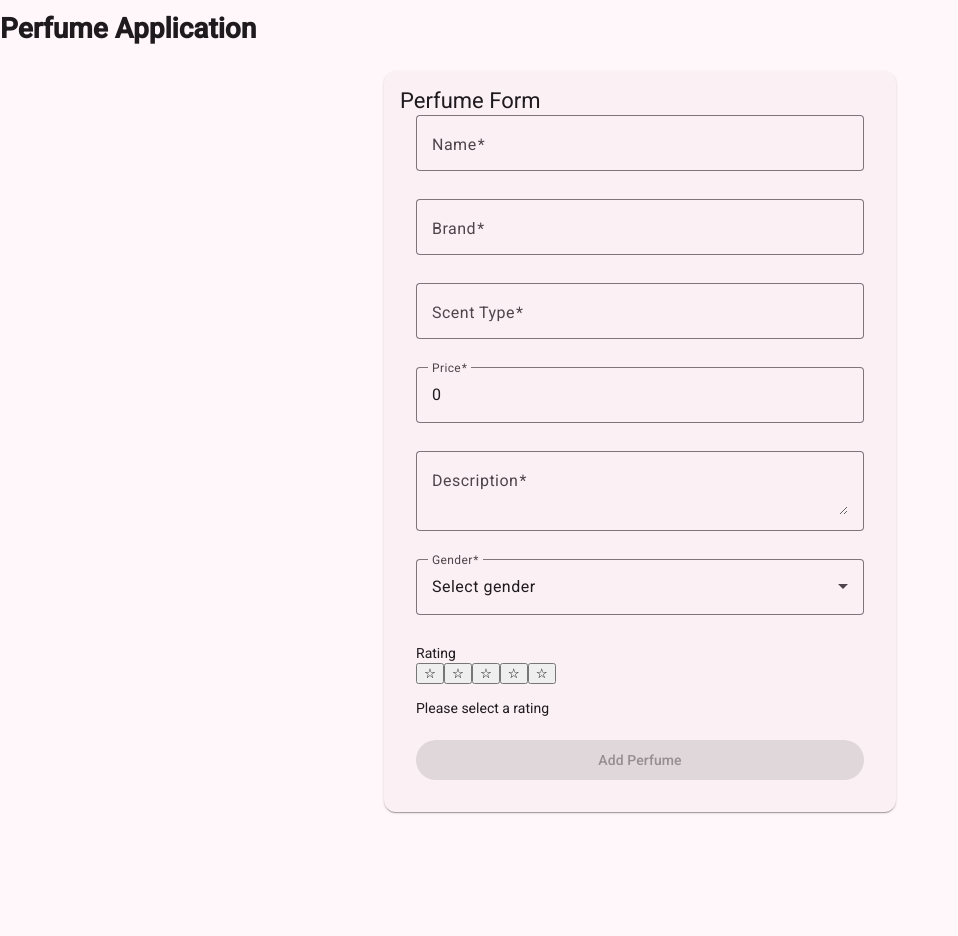
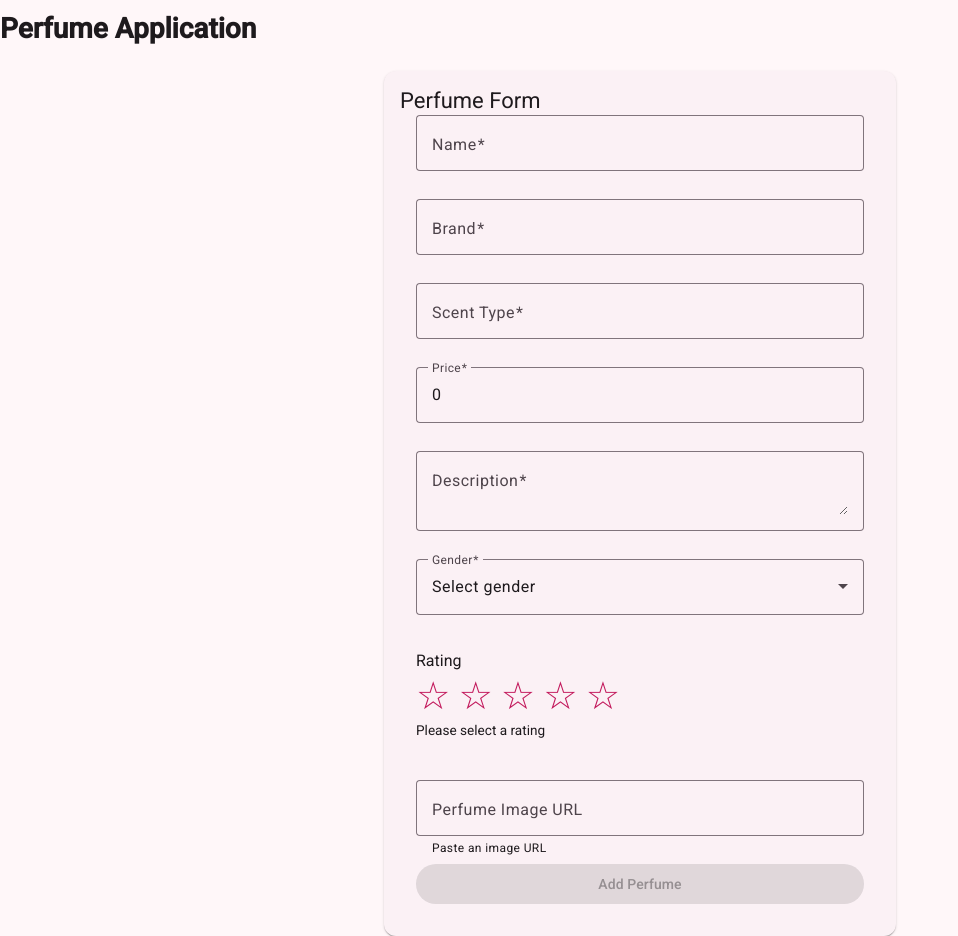
Before and after one commit to s00265100/perfume-app, an Angular app: page /perfumes/new in a window 1280 px wide. Shown: the whole page, without its empty margins (0-958 px from the left). Before the commit the page ends 819 px from the top, so only its background shows below. Built offline with nearby package versions, Linux system fonts and the light colour scheme.

Commit message:
added image add feature

```diff
--- a/src/app/features/perfumes/models/perfume.model.ts
+++ b/src/app/features/perfumes/models/perfume.model.ts
@@ -7,6 +7,7 @@ export interface Perfume {
   description: string;
   gender: 'Men' | 'Women' | 'Unisex';
   rating: number;
+  imageUrl?: string;
 }
 
 export interface CreatePerfumeDto {
@@ -17,7 +18,9 @@ export interface CreatePerfumeDto {
   description: string;
   gender: 'Men' | 'Women' | 'Unisex';
   rating: number;
+  imageUrl?: string;
 }
+
 export interface UpdatePerfumeDto {
   name: string;
   brand: string;
@@ -26,4 +29,5 @@ export interface UpdatePerfumeDto {
   description: string;
   gender: 'Men' | 'Women' | 'Unisex';
   rating: number;
+  imageUrl?: string;
 }
--- a/src/app/features/perfumes/pages/perfume-card/perfume-card.css
+++ b/src/app/features/perfumes/pages/perfume-card/perfume-card.css
@@ -0,0 +1,27 @@
+.card {
+  background: #fff7fb;
+  border-radius: 16px;
+  padding: 1rem;
+  margin-bottom: 1rem;
+  box-shadow: 0 4px 12px rgba(0, 0, 0, 0.08);
+  text-align: center;
+}
+
+.card img {
+  width: 180px;
+  height: 180px;
+  object-fit: contain;
+  margin-bottom: 1rem;
+  border-radius: 12px;
+}
+
+.card h3 {
+  margin-bottom: 0.5rem;
+}
+
+.card a {
+  display: inline-block;
+  margin-top: 0.5rem;
+  text-decoration: none;
+  font-weight: 600;
+}
--- a/src/app/features/perfumes/pages/perfume-card/perfume-card.html
+++ b/src/app/features/perfumes/pages/perfume-card/perfume-card.html
@@ -6,3 +6,21 @@
 
   <a [routerLink]="['/perfumes', perfume()._id]">View Profile</a>
 </div>
+<div class="card">
+
+  @if (perfume().imageUrl) {
+    <img
+      [src]="perfume().imageUrl"
+      [alt]="perfume().name">
+  }
+
+  <h3>{{ perfume().name }} - {{ perfume().brand }}</h3>
+
+  <p>Scent Type: {{ perfume().scentType }}</p>
+  <p>Price: €{{ perfume().price }}</p>
+
+  <a [routerLink]="['/perfumes', perfume()._id]">
+    View Profile
+  </a>
+
+</div>
--- a/src/app/features/perfumes/pages/perfume-details/perfume-details.html
+++ b/src/app/features/perfumes/pages/perfume-details/perfume-details.html
@@ -18,7 +18,7 @@
   <p>Loading perfume details...</p>
 }
 
-<p>The route parameter id is {{ id() }}</p>
+
 <button type="button" (click)="deletePerfume()">
   Delete
 </button>
--- a/src/app/features/perfumes/pages/perfume-form/perfume-form.css
+++ b/src/app/features/perfumes/pages/perfume-form/perfume-form.css
@@ -13,3 +13,50 @@
 mat-form-field {
   width: 100%;
 }
+.stars {
+  display: flex;
+  gap: 8px;
+  margin-top: 6px;
+}
+
+.star-button {
+  border: none;
+  background: transparent;
+  font-size: 2.4rem;
+  cursor: pointer;
+  padding: 0;
+  line-height: 1;
+  color: #c2185b;
+  transition: transform 0.15s ease;
+}
+
+.star-button:hover {
+  transform: scale(1.2);
+}
+
+.rating-field {
+  padding: 8px 0 18px;
+}
+
+.rating-label {
+  font-size: 1rem;
+  display: block;
+  margin-bottom: 4px;
+}
+
+.rating-error {
+  font-size: 0.85rem;
+  margin-top: 5px;
+}
+.image-preview {
+  display: flex;
+  justify-content: center;
+  margin-bottom: 1rem;
+}
+
+.image-preview img {
+  width: 180px;
+  height: 180px;
+  object-fit: contain;
+  border-radius: 12px;
+}
--- a/src/app/features/perfumes/pages/perfume-form/perfume-form.html
+++ b/src/app/features/perfumes/pages/perfume-form/perfume-form.html
@@ -116,6 +116,25 @@
         }
 
       </div>
+      <mat-form-field appearance="outline">
+  <mat-label>Perfume Image URL</mat-label>
+
+  <input
+    matInput
+    type="url"
+    formControlName="imageUrl"
+    placeholder="https://example.com/perfume.jpg">
+
+  <mat-hint>Paste an image URL</mat-hint>
+</mat-form-field>
+
+@if (perfumeForm.controls.imageUrl.value) {
+  <div class="image-preview">
+    <img
+      [src]="perfumeForm.controls.imageUrl.value"
+      alt="Perfume preview">
+  </div>
+}
 
       <button
         mat-raised-button
--- a/src/app/features/perfumes/pages/perfume-form/perfume-form.ts
+++ b/src/app/features/perfumes/pages/perfume-form/perfume-form.ts
@@ -46,6 +46,7 @@ export class PerfumeForm implements OnInit {
       Validators.min(0)
     ]],
     description: ['', Validators.required],
+    imageUrl: [''],
 
     gender: this.formBuilder.nonNullable.control<
       'Men' | 'Women' | 'Unisex' | ''
@@ -87,8 +88,9 @@ export class PerfumeForm implements OnInit {
           scentType: perfume.scentType,
           price: perfume.price,
           description: perfume.description,
+          imageUrl: perfume.imageUrl ?? '',
           gender: perfume.gender,
-          rating: perfume.rating
+          rating: perfume.rating,
         });
       },
 
@@ -114,7 +116,8 @@ export class PerfumeForm implements OnInit {
       price,
       description,
       gender,
-      rating
+      rating,
+      imageUrl
     } = this.perfumeForm.getRawValue();
 
 
@@ -130,7 +133,8 @@ export class PerfumeForm implements OnInit {
       price,
       description,
       gender,
-      rating
+      rating,
+      imageUrl: imageUrl || undefined
     };
 
     const id = this.id();
```
